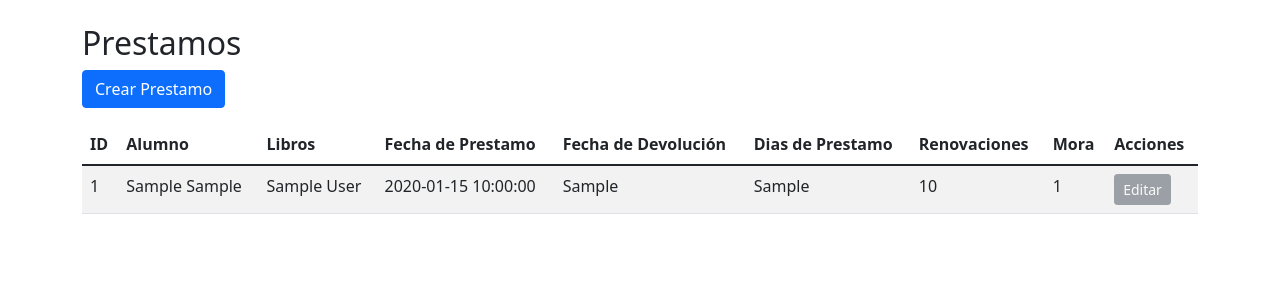
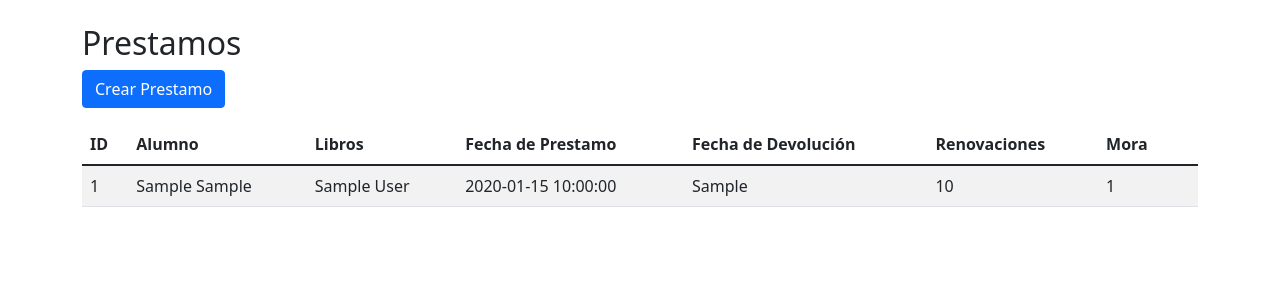
Before and after one commit to GersonCL/library_manager, a Flask app: page /loans in a window 1280 px wide. Shown: the part 56-356 px from the top of the page. Run offline with Flask 3, Linux system fonts and the light colour scheme; tables that the repository leaves empty or names only in its code hold one stand-in row (values such as "Sample post").

Commit message:
Correcciones Hechas

```diff
--- a/templates/loans/list.html
+++ b/templates/loans/list.html
@@ -10,10 +10,10 @@
             <th>Libros</th>
             <th>Fecha de Prestamo</th>
             <th>Fecha de Devolución</th>
-            <th>Dias de Prestamo</th>
+            <!-- <th>Dias de Prestamo</th> -->
             <th>Renovaciones</th>
             <th>Mora</th>
-            <th>Acciones</th>
+            <!-- <th>Acciones</th> -->
         </tr>
     </thead>
     <tbody>
@@ -24,12 +24,12 @@
             <td>{{ loan[9] }}</td>
             <td>{{ loan[2] }}</td>
             <td>{{ loan[3] }}</td>
-            <td>{{ loan[4] }}</td>
+            <!-- <td>{{ loan[4] }}</td> -->
             <td>{{ loan[5] }}</td>
             <td>{{ loan[6] }}</td>
             <td>
                 <!-- <a href="{{ url_for('edit_loan', id=loan[0]) }}" class="btn btn-sm btn-warning" disabled>Editar</a>  En caso de que se quiera deshabilitar -->
-                <button class="btn btn-sm btn-secondary" disabled>Editar</button>
+                <!-- <button class="btn btn-sm btn-secondary" disabled>Editar</button> -->
 
             </td>
         </tr>
```
